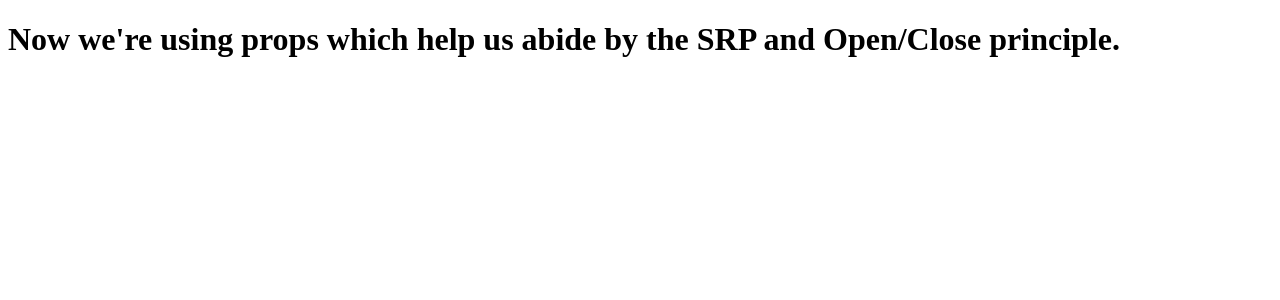
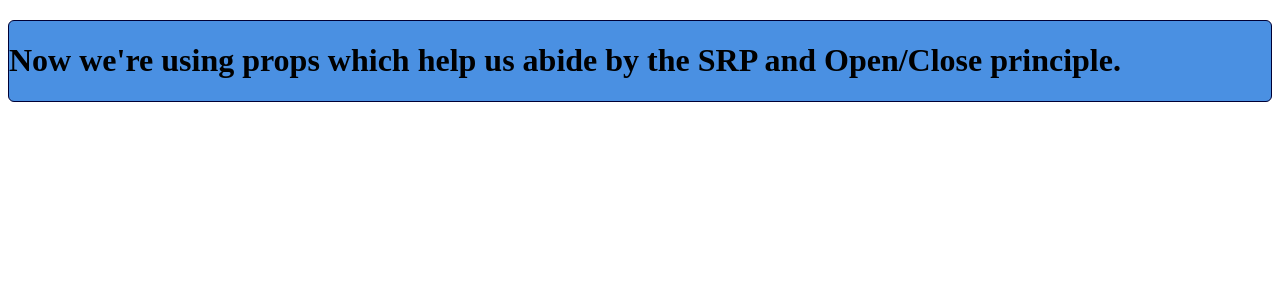
Before and after one commit to FergusLemon/hangy-hippo, a React (Create React App) app: page / in a window 1280 px wide. Shown: the top 300 px of the page. Built offline with nearby package versions, Linux system fonts and the light colour scheme.

Commit message:
Add class name attribute to div element.

```diff
--- a/src/App.js
+++ b/src/App.js
@@ -5,7 +5,7 @@ import './App.css';
 class App extends Component {
   render() {
     return (
-      <div>
+      <div className="list-item-card">
         <Display message="Now we're using props which help us abide by the SRP and Open/Close principle."/>
       </div>
     );
```
